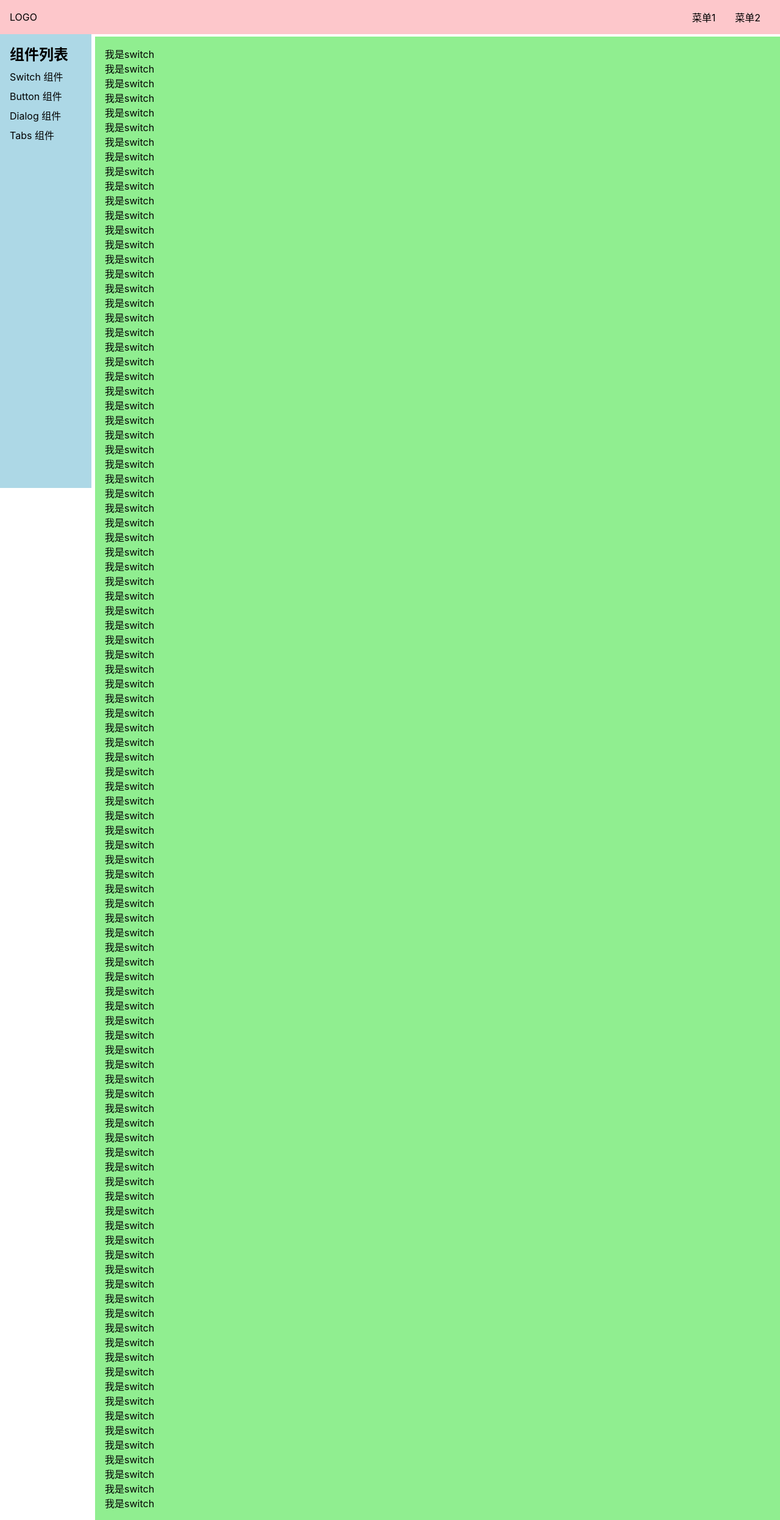
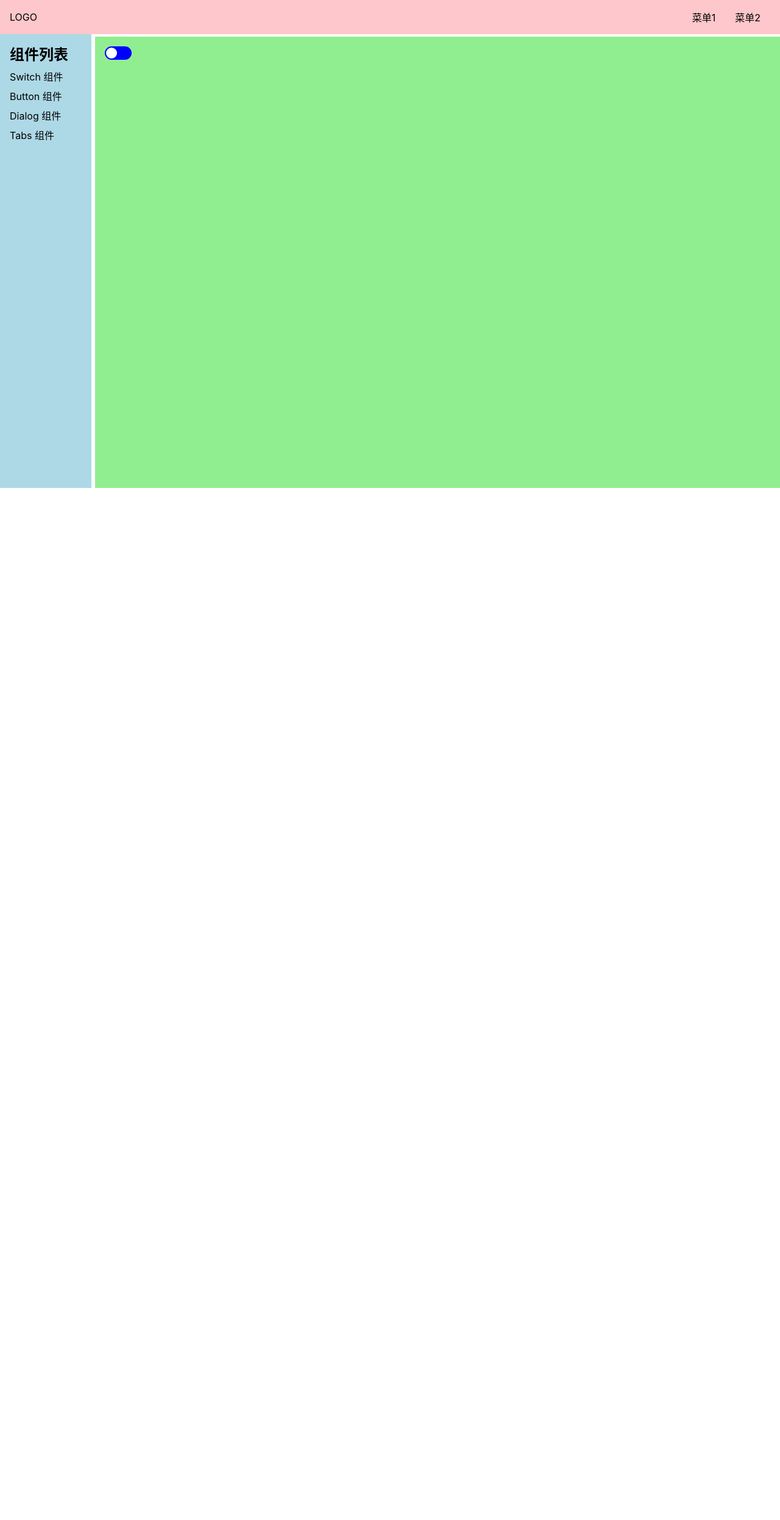
Before and after one commit to Seanlau01/gulu-ui-2, a Vue app: page /#/doc/switch in a window 1280 px wide. Shown: the whole page at 61% size. After the commit the page ends 800 px from the top, so only its background shows below. Built offline with nearby package versions, Linux system fonts and the light colour scheme.

Commit message:
Switch css 1

```diff
--- a/src/components/SwitchDemo.vue
+++ b/src/components/SwitchDemo.vue
@@ -1,104 +1,11 @@
 <template>
     <div>
-       <p>我是switch</p>
-       <p>我是switch</p>
-       <p>我是switch</p>
-       <p>我是switch</p>
-       <p>我是switch</p>
-       <p>我是switch</p>
-       <p>我是switch</p>
-       <p>我是switch</p>
-       <p>我是switch</p>
-       <p>我是switch</p>
-       <p>我是switch</p>
-       <p>我是switch</p>
-       <p>我是switch</p>
-       <p>我是switch</p>
-       <p>我是switch</p>
-       <p>我是switch</p>
-       <p>我是switch</p>
-       <p>我是switch</p>
-       <p>我是switch</p>
-       <p>我是switch</p>
-       <p>我是switch</p>
-       <p>我是switch</p>
-       <p>我是switch</p>
-       <p>我是switch</p>
-       <p>我是switch</p>
-       <p>我是switch</p>
-       <p>我是switch</p>
-       <p>我是switch</p>
-       <p>我是switch</p>
-       <p>我是switch</p>
-       <p>我是switch</p>
-       <p>我是switch</p>
-       <p>我是switch</p>
-       <p>我是switch</p>
-       <p>我是switch</p>
-       <p>我是switch</p>
-       <p>我是switch</p>
-       <p>我是switch</p>
-       <p>我是switch</p>
-       <p>我是switch</p>
-       <p>我是switch</p>
-       <p>我是switch</p>
-       <p>我是switch</p>
-       <p>我是switch</p>
-       <p>我是switch</p>
-       <p>我是switch</p>
-       <p>我是switch</p>
-       <p>我是switch</p>
-       <p>我是switch</p>
-       <p>我是switch</p>
-       <p>我是switch</p>
-       <p>我是switch</p>
-       <p>我是switch</p>
-       <p>我是switch</p>
-       <p>我是switch</p>
-       <p>我是switch</p>
-       <p>我是switch</p>
-       <p>我是switch</p>
-       <p>我是switch</p>
-       <p>我是switch</p>
-       <p>我是switch</p>
-       <p>我是switch</p>
-       <p>我是switch</p>
-       <p>我是switch</p>
-       <p>我是switch</p>
-       <p>我是switch</p>
-       <p>我是switch</p>
-       <p>我是switch</p>
-       <p>我是switch</p>
-       <p>我是switch</p>
-       <p>我是switch</p>
-       <p>我是switch</p>
-       <p>我是switch</p>
-       <p>我是switch</p>
-       <p>我是switch</p>
-       <p>我是switch</p>
-       <p>我是switch</p>
-       <p>我是switch</p>
-       <p>我是switch</p>
-       <p>我是switch</p>
-       <p>我是switch</p>
-       <p>我是switch</p>
-       <p>我是switch</p>
-       <p>我是switch</p>
-       <p>我是switch</p>
-       <p>我是switch</p>
-       <p>我是switch</p>
-       <p>我是switch</p>
-       <p>我是switch</p>
-       <p>我是switch</p>
-       <p>我是switch</p>
-       <p>我是switch</p>
-       <p>我是switch</p>
-       <p>我是switch</p>
-       <p>我是switch</p>
-       <p>我是switch</p>
-       <p>我是switch</p>
-       <p>我是switch</p>
-       <p>我是switch</p>
-       <p>我是switch</p>
+     <Switch />
     </div>
 </template>
+<script lang="ts">
+import Switch from '../lib/Switch.vue'
+export default {
+    components:{Switch}
+}
+</script>
--- /dev/null
+++ b/src/lib/Switch.vue
@@ -0,0 +1,31 @@
+<template>
+    <button><span></span></button>
+</template>
+<style lang="scss" scoped>
+$h:22px;
+$h2:$h - 4px;
+button{
+    width:$h*2;
+    height:$h;
+    background:blue;
+    border:none;
+    border-radius:$h/2;
+    position:relative;
+
+}
+span{
+    position: absolute;
+    top:2px;
+    left:2px;
+    width:$h2;
+    height:$h2;
+    background:white;
+    border-radius: $h2/2;
+}
+
+</style>
+<script lang="ts">
+export default {
+
+}
+</script>
--- a/src/router.ts
+++ b/src/router.ts
@@ -15,7 +15,7 @@
         {path:'/doc',component:Doc,children:[
             {path:'',component:DocDemo},
             {path:'switch',component:SwitchDemo},
-            { path:'button',component:ButtonDemo},
+            {path:'button',component:ButtonDemo},
             {path:'dialog',component:DialogDemo},
             {path:'tabs',component:TabsDemo}
         ]}
```
